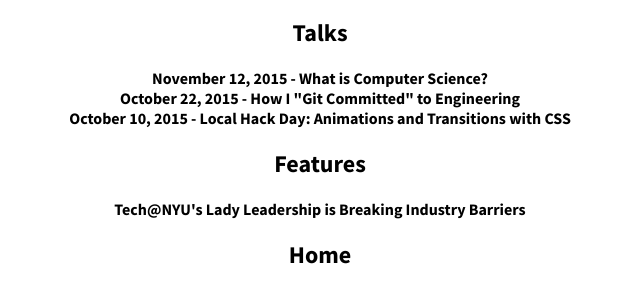
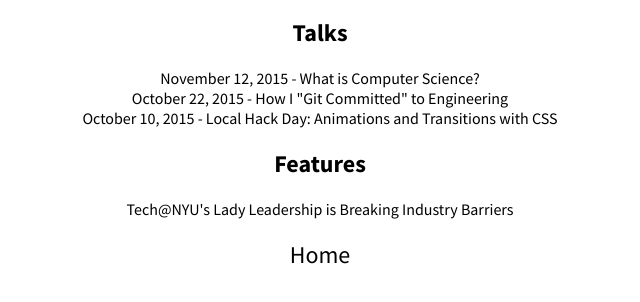
Before and after one commit to danagilliann/website-v2-cleanup, a website: page press.html in a window 1280 px wide. Shown: the part 80-382 px from the top of the page, without its empty margins (320-960 px from the left). Drawn offline with nearby package versions, Linux system fonts and the light colour scheme; some packages are replaced by stand-ins of ours.

Commit message:
styling linkslol

```diff
--- a/sass/style.sass
+++ b/sass/style.sass
@@ -21,7 +21,11 @@
   text-decoration: underline
   color: black
 
-.a-press:hover
+a.a-press, a.a-press:focus, a.a-press:visited
+  font-weight: 400
+
+a.a-press:hover
+  text-decoration: none
   color: $grey
 
 *
```
Also changed, not shown: style/style.css.
